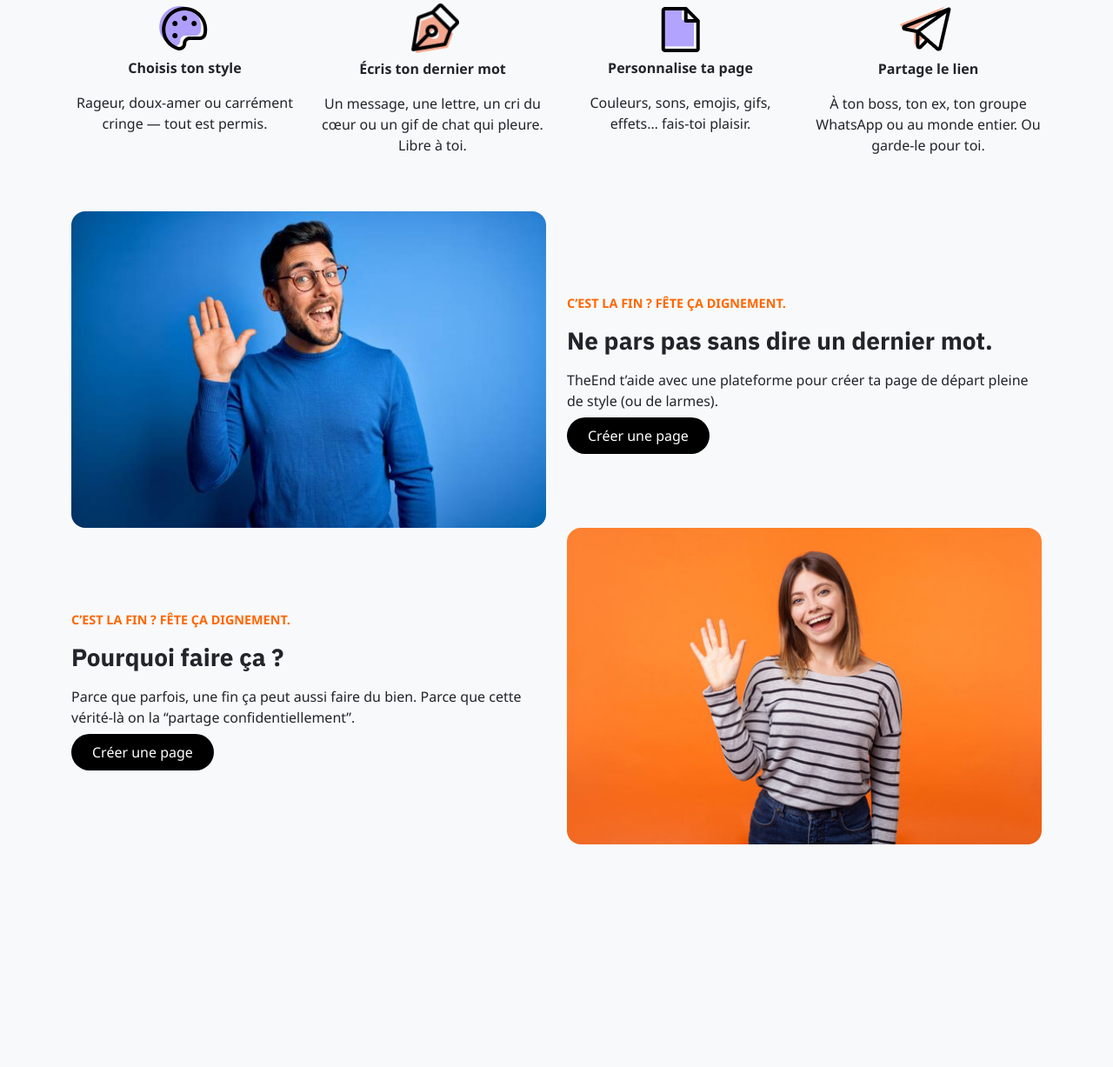
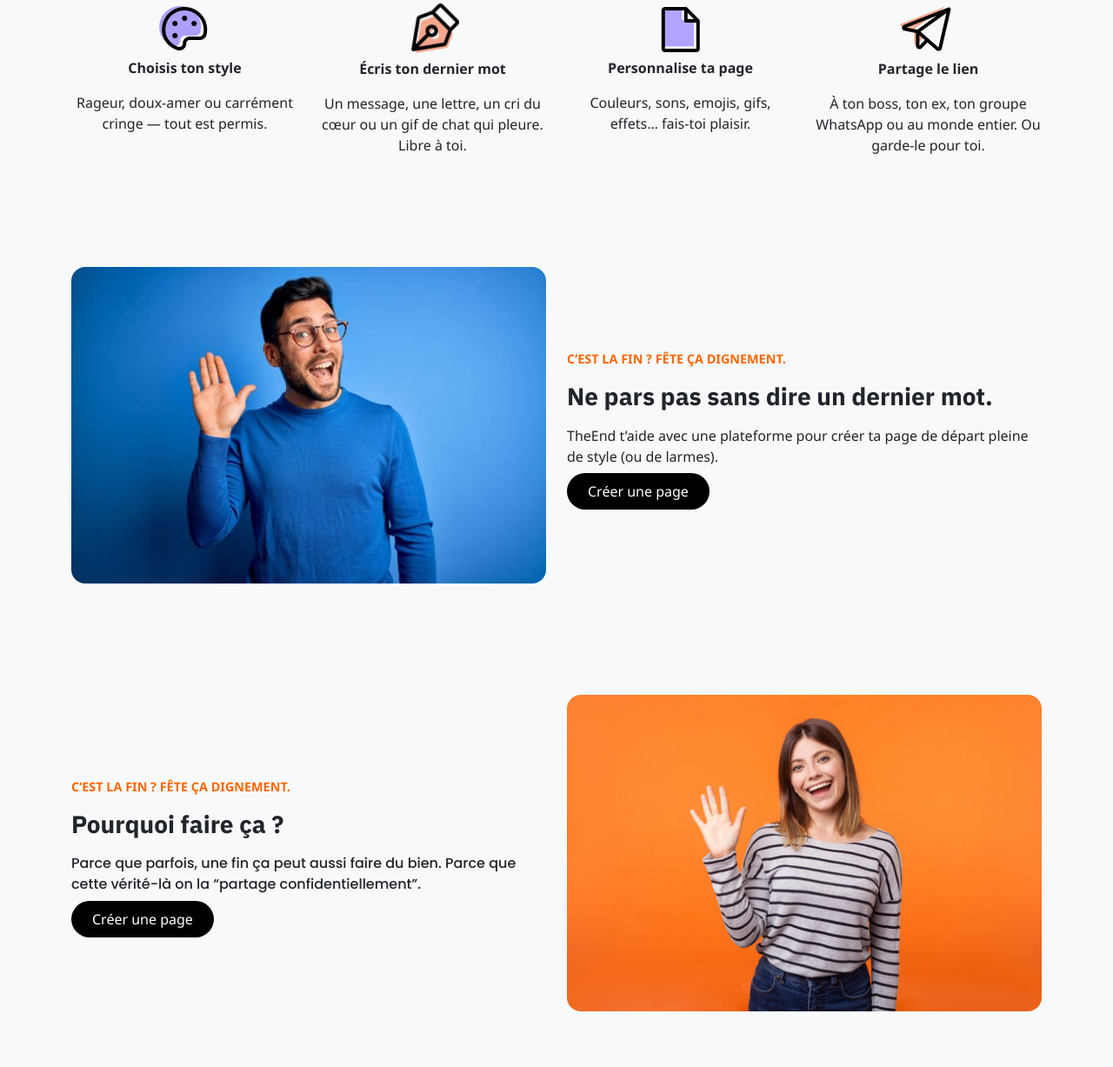
Before and after one commit to Alouda-Webcup/UI-UX, a PHP site: page / in a window 1280 px wide. Shown: the part 976-2203 px from the top of the page at 87% size. Before the commit the page ends 1947 px from the top, so only its background shows below. Run offline with PHP 8.4, Linux system fonts and the light colour scheme.

Commit message:
feat: update index

```diff
--- a/assets/css/index.css
+++ b/assets/css/index.css
@@ -15,7 +15,7 @@
     }
 
     #content {
-
+        font-family:"Poppins", sans-serif;
     }
 
     .gradient-section {
@@ -36,7 +36,7 @@
     }
 
     .section-highlight {
-
+        padding: 4rem 1rem;
     }
 
     .section-highlight .text-orange {
--- a/index.php
+++ b/index.php
@@ -3,12 +3,13 @@
 <head>
   <meta charset="UTF-8" />
   <meta name="viewport" content="width=device-width, initial-scale=1.0"/>
-  <title>Accueil - TheEnd.page</title>
+  <title>Accueil</title>
 
   <link rel="preconnect" href="https://fonts.googleapis.com">
   <link rel="preconnect" href="https://fonts.gstatic.com" crossorigin>
   <link href='https://fonts.googleapis.com/css2?family=Poppins:wght@300;500;700&display=swap' rel='stylesheet'>
   <link href="https://fonts.googleapis.com/css2?family=IBM+Plex+Sans:ital,wght@0,100..700;1,100..700&display=swap" rel="stylesheet">
+
   <link href="https://cdn.jsdelivr.net/npm/bootstrap@5.3.3/dist/css/bootstrap.min.css" rel="stylesheet">
 
   <link rel="stylesheet" href="assets/css/index.css">
```
Lines whose indentation alone changed are shown as unchanged.
